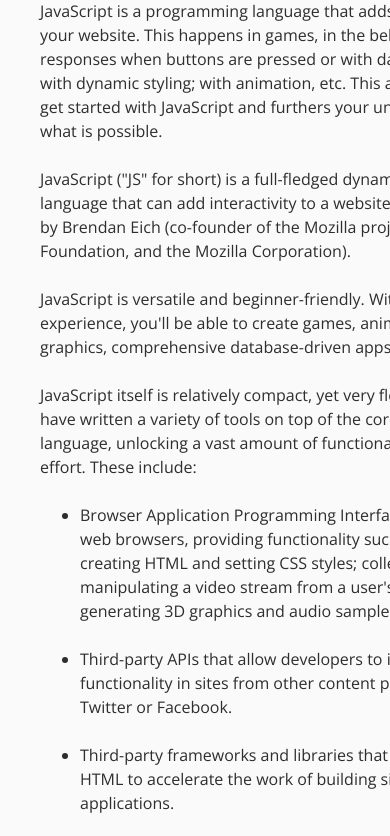
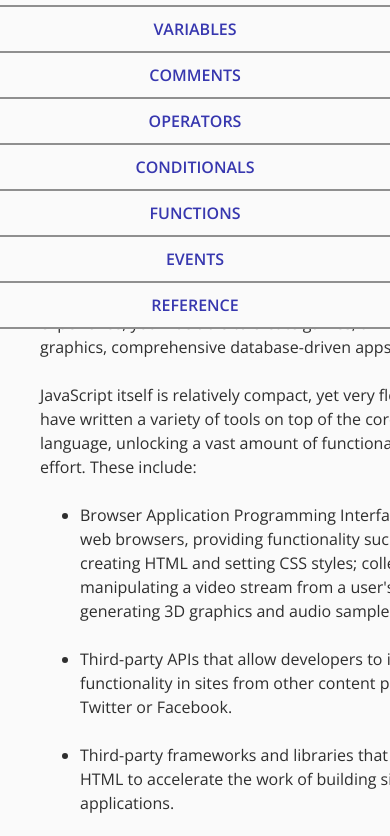
Before and after one commit to KRobertsUX/technical-documentation, a plain HTML site: page index.html in a window 390 px wide. Shown: the part 133-969 px from the top of the page. Drawn offline with nearby package versions, Linux system fonts and the light colour scheme.

Commit message:
Update index.html
26: removing display-none-mobile class resolved problem with navigation not closing on mobile screen

```diff
--- a/index.html
+++ b/index.html
@@ -23,7 +23,7 @@
                     <a href="javascript:void(0);" class="icon" onclick="menuToggle()"><i class="fas fa-bars fa-2x display-none"></i></a>
                 </div>
             </div>
-            <div class="display-none-mobile navtoggle" id="myNavtoggle">
+            <div class="navtoggle" id="myNavtoggle">
                 <ul>
                     <li><a href="#Javascript_Basics" class="nav-link">Javascript Basics</a></li>
                     <li><a href="#Variables" class="nav-link">Variables</a></li>
```
